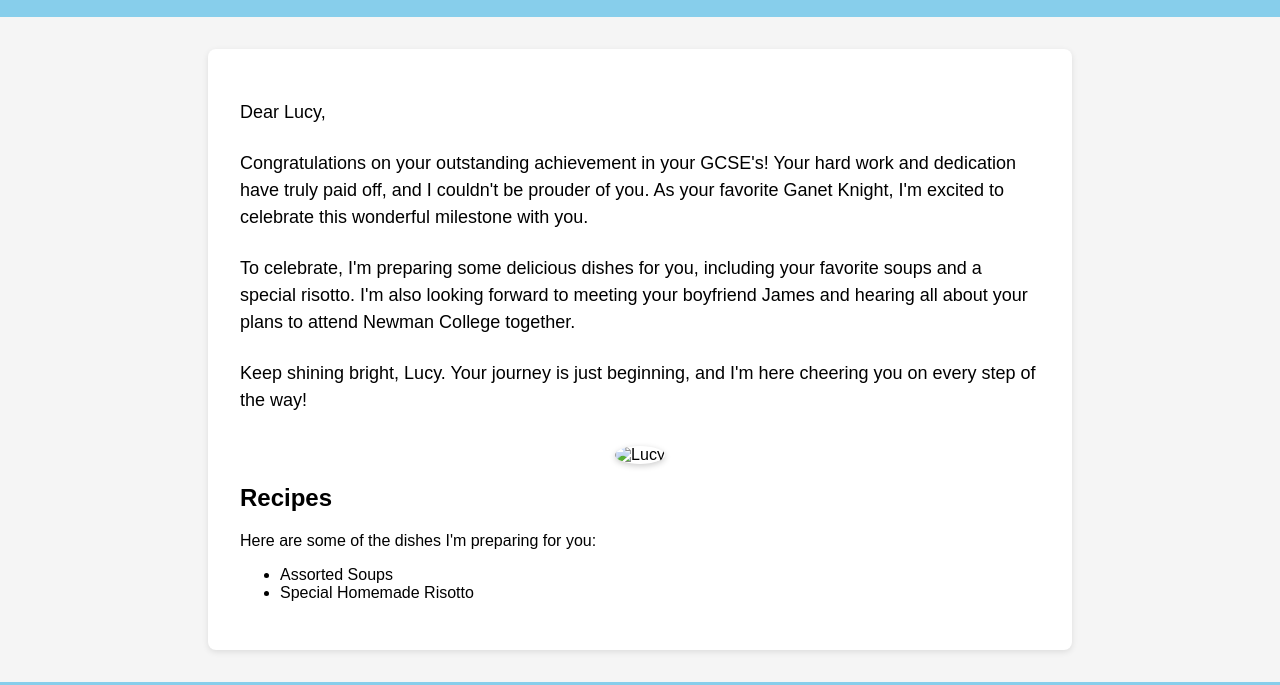
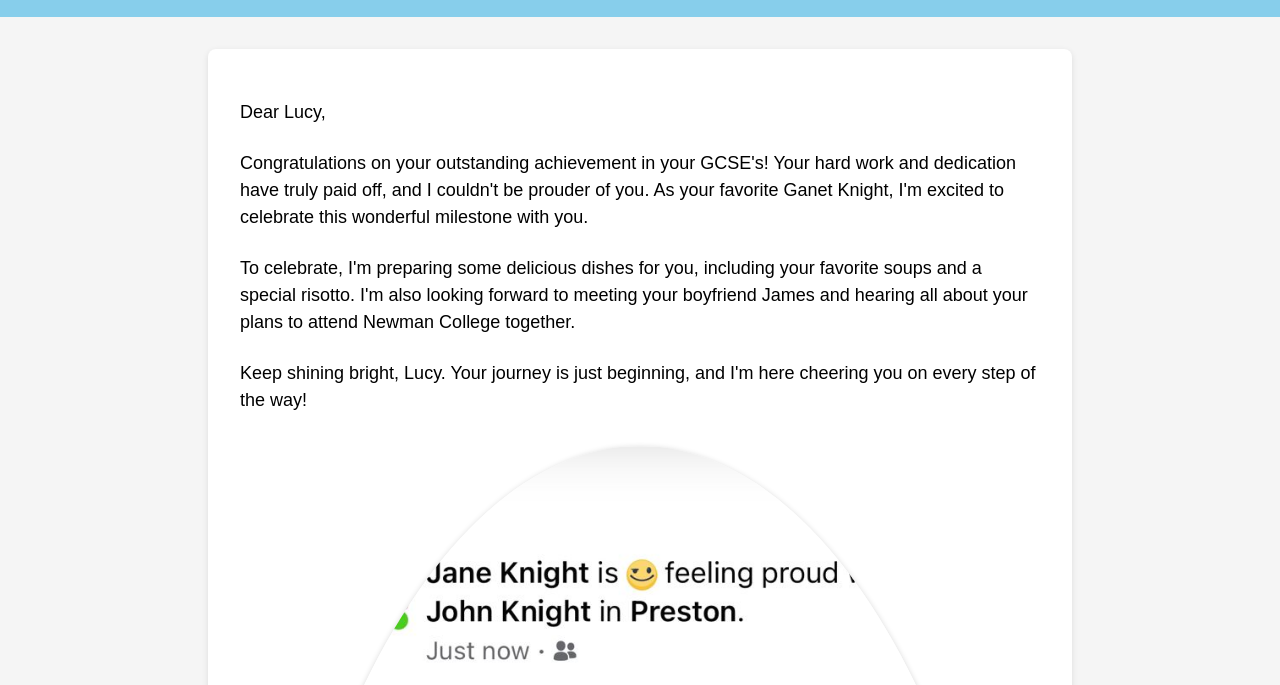
Before and after one commit to knightpray/knightpray.github.io, a plain HTML site: page index.html in a window 1280 px wide. Shown: the part 95-780 px from the top of the page. Drawn offline with Linux system fonts and the light colour scheme.

Commit message:
Update index.html

```diff
--- a/index.html
+++ b/index.html
@@ -57,7 +57,7 @@
         <p class="message">To celebrate, I'm preparing some delicious dishes for you, including your favorite soups and a special risotto. I'm also looking forward to meeting your boyfriend James and hearing all about your plans to attend Newman College together.</p>
         <p class="message">Keep shining bright, Lucy. Your journey is just beginning, and I'm here cheering you on every step of the way!</p>
         <div class="image-section">
-            <img class="image" src="Lucy'jpg" alt="Lucy">
+            <img class="image" src="lucy.jpg" alt="Lucy">
         </div>
         <div class="recipes">
             <h2>Recipes</h2>
```
